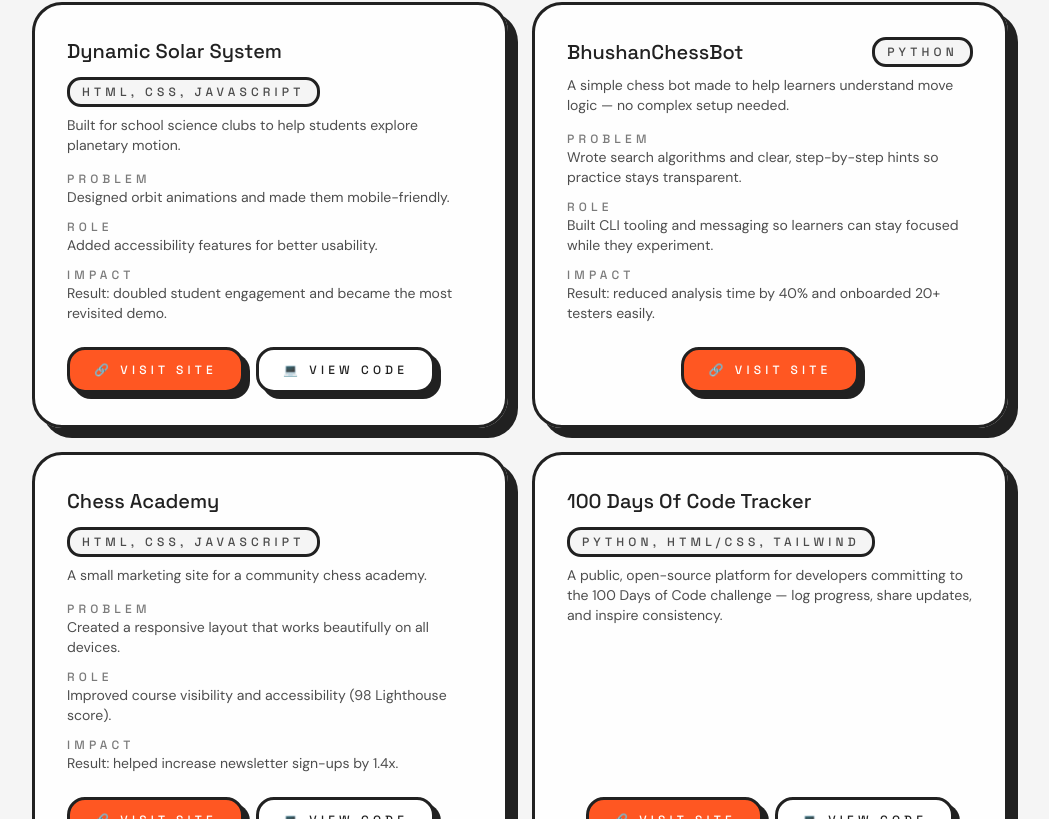
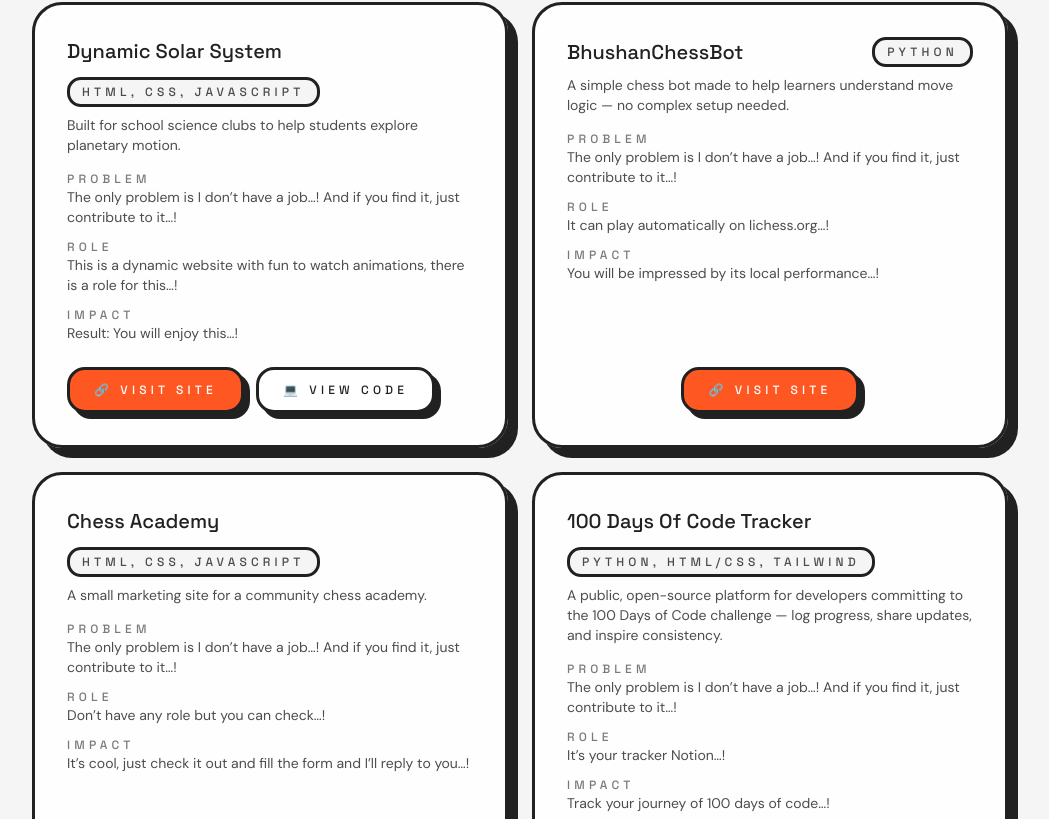
Before and after one commit to bhushcodes/bhushan-pawar, a React (Vite) app: page / in a window 1280 px wide. Shown: the part 2261-3080 px from the top of the page, without its empty margins (120-1169 px from the left). Built offline with nearby package versions, Linux system fonts and the light colour scheme.

Commit message:
Update App.jsx

```diff
--- a/src/App.jsx
+++ b/src/App.jsx
@@ -85,9 +85,9 @@ const projects = [
     title: 'Dynamic Solar System',
     tech: 'HTML, CSS, JavaScript',
     context: 'Built for school science clubs to help students explore planetary motion.',
-    problem: 'Designed orbit animations and made them mobile-friendly.',
-    role: 'Added accessibility features for better usability.',
-    outcome: 'Result: doubled student engagement and became the most revisited demo.',
+    problem: 'The only problem is I don’t have a job…! And if you find it, just contribute to it…!',
+    role: 'This is a dynamic website with fun to watch animations, there is a role for this…!',
+    outcome: 'Result: You will enjoy this…!',
     code: 'https://github.com/bhushcodes/solar-system-orbit-playground',
     live: 'https://bhushcodes.github.io/solar-system-orbit-playground/',
   },
@@ -96,9 +96,17 @@ const projects = [
     title: 'BhushanChessBot',
     tech: 'Python',
     context: 'A simple chess bot made to help learners understand move logic — no complex setup needed.',
-    problem: 'Wrote search algorithms and clear, step-by-step hints so practice stays transparent.',
-    role: 'Built CLI tooling and messaging so learners can stay focused while they experiment.',
-    outcome: 'Result: reduced analysis time by 40% and onboarded 20+ testers easily.',
+    problem: 'The only problem is I don’t have a job…! And if you find it, just contribute to it…!',
+    role: (
+      <>
+        It can play automatically on{' '}
+        <a href="https://lichess.org/" target="_blank" rel="noopener noreferrer">
+          lichess.org
+        </a>
+        …!
+      </>
+    ),
+    outcome: 'You will be impressed by its local performance…!',
     code: null,
     live: 'https://lichess.org/@/BhushanChessBot',
     buttonAlignment: 'center',
@@ -108,9 +116,9 @@ const projects = [
     title: 'Chess Academy',
     tech: 'HTML, CSS, JavaScript',
     context: 'A small marketing site for a community chess academy.',
-    problem: 'Created a responsive layout that works beautifully on all devices.',
-    role: 'Improved course visibility and accessibility (98 Lighthouse score).',
-    outcome: 'Result: helped increase newsletter sign-ups by 1.4x.',
+    problem: 'The only problem is I don’t have a job…! And if you find it, just contribute to it…!',
+    role: 'Don’t have any role but you can check…!',
+    outcome: 'It’s cool, just check it out and fill the form and I’ll reply to you…!',
     code: 'https://github.com/bhushcodes/bhushan-chess-academy',
     live: 'https://bhushcodes.github.io/bhushan-chess-academy/',
   },
@@ -120,6 +128,9 @@ const projects = [
     tech: 'Python, HTML/CSS, Tailwind',
     context:
       'A public, open-source platform for developers committing to the 100 Days of Code challenge — log progress, share updates, and inspire consistency.',
+    problem: 'The only problem is I don’t have a job…! And if you find it, just contribute to it…!',
+    role: 'It’s your tracker Notion…!',
+    outcome: 'Track your journey of 100 days of code…!',
     code: 'https://github.com/bhushcodes/100-days-of-code-tracker',
     live: 'https://100-days-of-code-tracker.netlify.app/',
     buttonAlignment: 'center',
```
